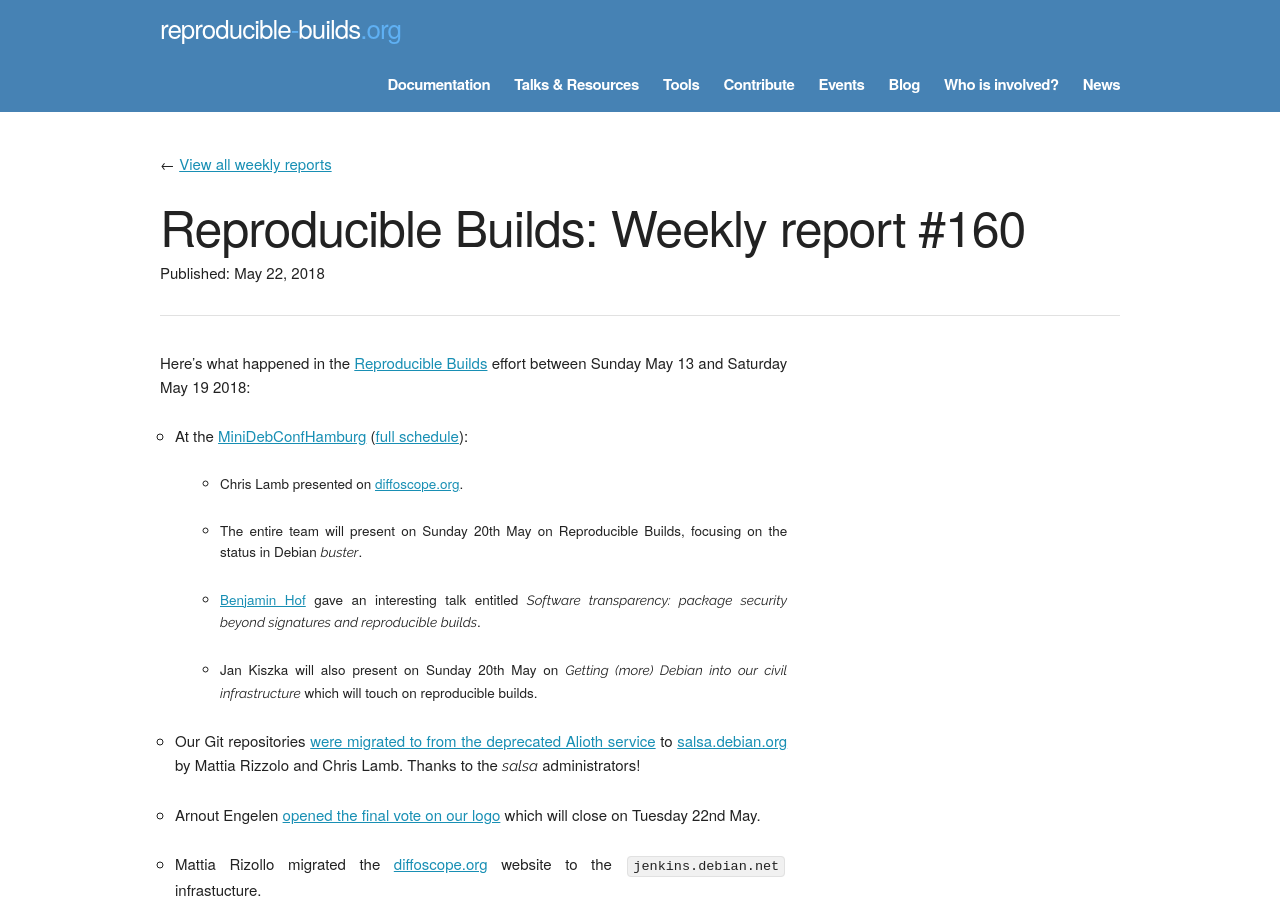
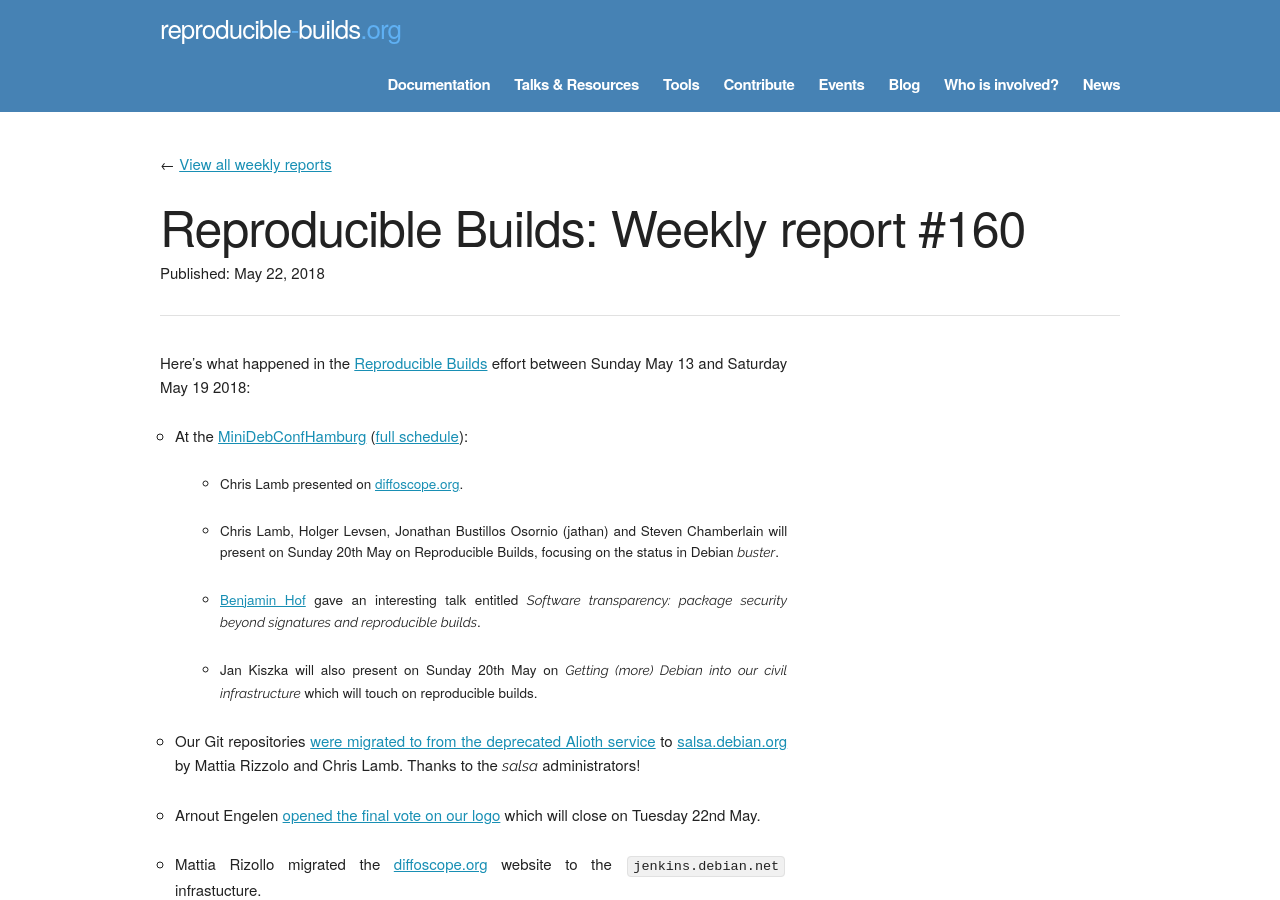
Before and after one commit to prototypefund/reproducible-website, a Jekyll site: the page built from _blog/posts/160.md, in a window 1280 px wide and 900 px high. Built offline with Jekyll 4.4.1, drawn with Linux system fonts in a browser that asks for light colours; some web fonts are replaced.

Commit message:
160: name the present team members
Signed-off-by: Holger Levsen <holger@layer-acht.org>

```diff
--- a/_blog/posts/160.md
+++ b/_blog/posts/160.md
@@ -10,7 +10,7 @@ Here's what happened in the [Reproducible Builds](https://reproducible-builds.or
 
     * Chris Lamb presented on [diffoscope.org](https://diffoscope.org).
 
-    * The entire team will present on Sunday 20th May on Reproducible Builds, focusing on the status in Debian *buster*.
+    * Chris Lamb, Holger Levsen, Jonathan Bustillos Osornio (jathan) and Steven Chamberlain will present on Sunday 20th May on Reproducible Builds, focusing on the status in Debian *buster*.
 
     * [Benjamin Hof](https://www.net.in.tum.de/members/hof/) gave an interesting talk entitled *Software transparency: package security beyond signatures and reproducible builds*.
 
```
